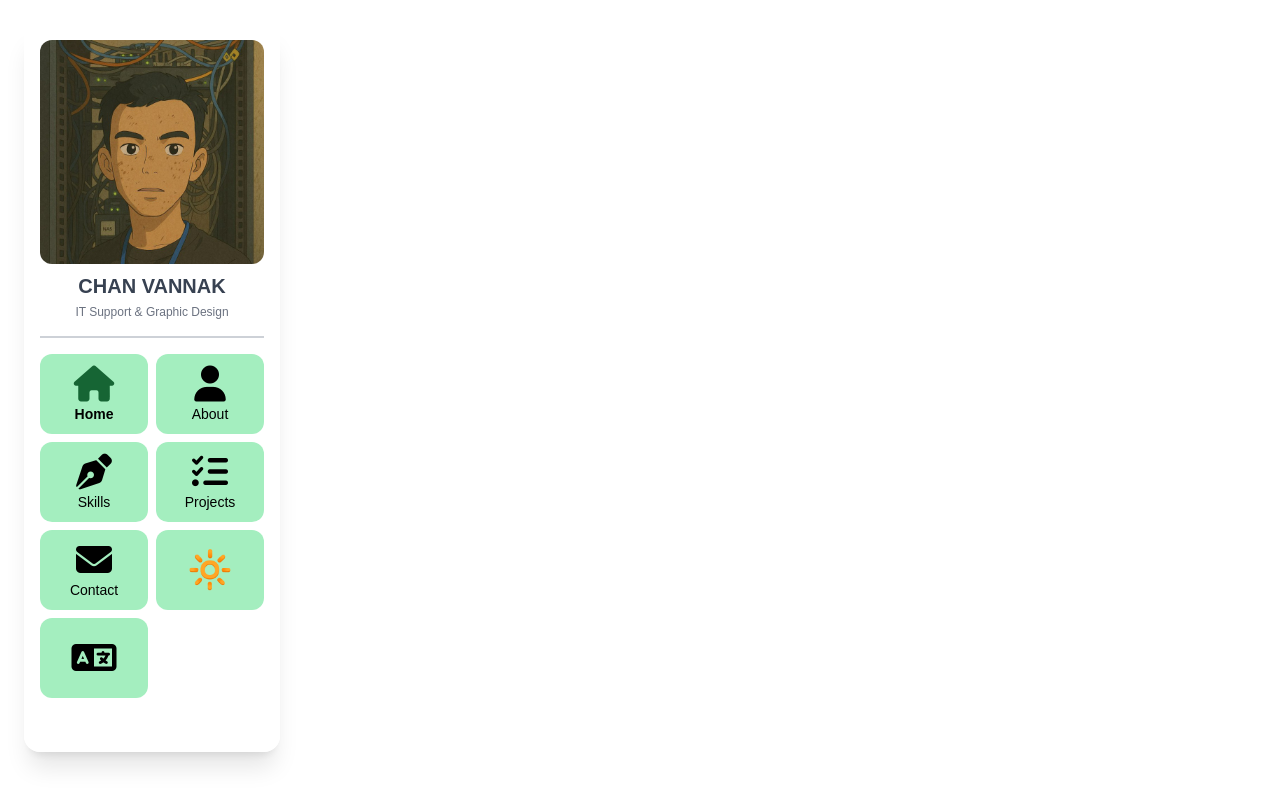
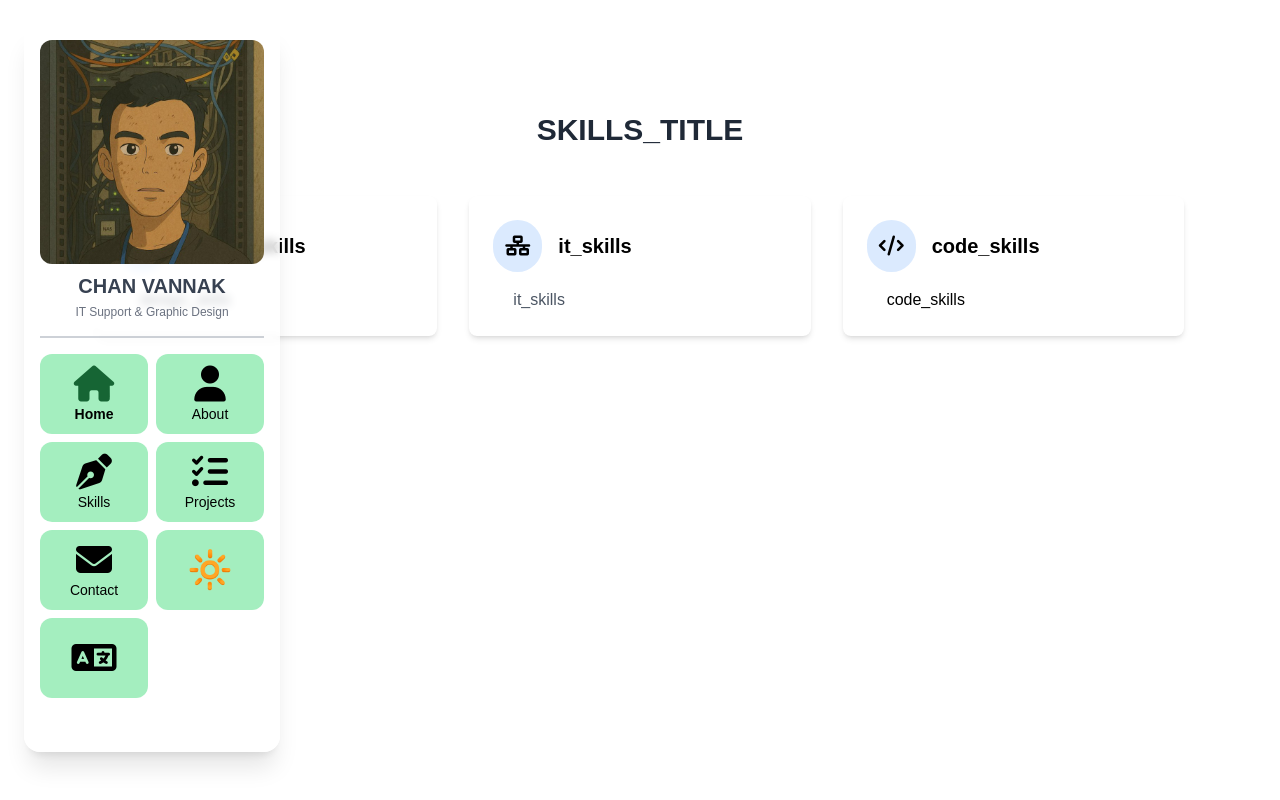
Before and after one commit to VannnakChan884/Vue-Portfolio, a Vue app: page /skill in a window 1280 px wide. Built offline with nearby package versions, Linux system fonts and the light colour scheme.

Commit message:
add skills

```diff
--- a/src/router/index.js
+++ b/src/router/index.js
@@ -1,6 +1,7 @@
 import { createRouter, createWebHistory } from 'vue-router'
 import HomeView from '../views/HomeView.vue'
 import AboutView from '../views/AboutView.vue'
+import SkillView from '../views/SkillView.vue'
 
 const router = createRouter({
   history: createWebHistory(import.meta.env.BASE_URL),
@@ -14,6 +15,11 @@ const router = createRouter({
       path: '/about',
       name: 'about',
       component: AboutView
+    },
+    {
+      path: '/skill',
+      name: 'skill',
+      component: SkillView
     }
   ]
 })
--- /dev/null
+++ b/src/views/SkillView.vue
@@ -0,0 +1,57 @@
+<template>
+    <!-- Skills Section -->
+        <section id="skills" class="py-28 bg-white dark:bg-gray-800">
+            <div class="max-w-6xl mx-auto px-4 sm:px-6 lg:px-8">
+                <h2 class="text-3xl font-bold text-gray-800 dark:text-gray-200 text-center mb-12 uppercase">skills_title</h2>
+                <div class="grid grid-cols-1 md:grid-cols-3 gap-8">
+                    <!-- Design Skills -->
+                    <div class="bg-white dark:bg-gray-700 p-6 rounded-lg shadow-md">
+                        <div class="flex items-center mb-4">
+                            <div class="bg-blue-100 p-3 rounded-full mr-4">
+                                <i class="fa-solid fa-palette text-accent text-xl"></i>
+                            </div>
+                            <h3 class="text-xl font-semibold text-primary dark:text-white">design_skills</h3>
+                        </div>
+                        <div class="space-y-3">
+                            <div class="flex items-center">
+                                <div class="w-2 h-2 bg-accent rounded-full mr-3"></div>
+                                <span class="text-gray-600 dark:text-white">design_skills</span>
+                            </div>
+                        </div>
+                    </div>
+
+                    <!-- IT Skills -->
+                     <div class="bg-white dark:bg-gray-700 p-6 rounded-lg shadow-md">
+                        <div class="flex items-center mb-4">
+                            <div class="bg-blue-100 p-3 rounded-full mr-4">
+                                <i class="fa-solid fa-network-wired text-accent text-xl"></i>
+                            </div>
+                            <h3 class="text-xl font-semibold text-primary dark:text-white">it_skills</h3>
+                        </div>
+                        <div class="space-y-3">
+                            <div class="flex items-center">
+                                <div class="w-2 h-2 bg-accent rounded-full mr-3"></div>
+                                <span class="text-gray-600 dark:text-white">it_skills</span>
+                            </div>
+                        </div>
+                    </div>
+
+                    <!-- Coding Skills -->
+                     <div class="bg-white dark:bg-gray-700 p-6 rounded-lg shadow-md">
+                        <div class="flex items-center mb-4">
+                            <div class="bg-blue-100 p-3 rounded-full mr-4">
+                                <i class="fa-solid fa-code text-accent text-xl"></i>
+                            </div>
+                            <h3 class="text-xl font-semibold text-primary dark:text-white">code_skills</h3>
+                        </div>
+                        <div class="space-y-3">
+                            <div class="flex items-center">
+                                <div class="w-2 h-2 bg-accent rounded-full mr-3"></div>
+                                <span class="text-secontext-gray-600 dark:text-white">code_skills</span>
+                            </div>
+                        </div>
+                    </div>
+                </div>
+            </div>
+        </section>
+</template>
```
